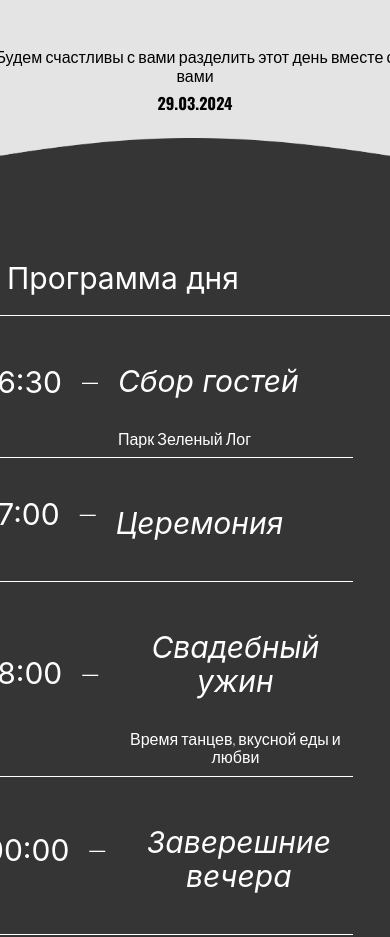
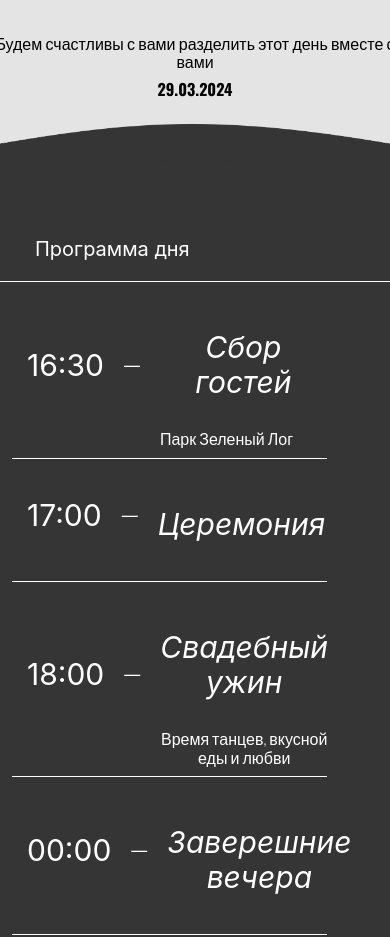
Before and after one commit to Beinyc/wedding-web-site_invite, a React (Create React App) app: page / in a window 390 px wide. Shown: the part 1060-1997 px from the top of the page. Built offline with nearby package versions, Linux system fonts and the light colour scheme; the HTML template or start-up script is replaced by a standard one.

Commit message:
v 0.6.1
Адаптивны первые 3 блока

```diff
--- a/src/components/bookmark/bookmark.css
+++ b/src/components/bookmark/bookmark.css
@@ -16,7 +16,7 @@
 }
 
 .bookmark__image-down {
-    max-width: 450px;
+    max-width: 100%;
     border-radius: 5px;
 }
 
--- a/src/components/dressCode/dressCode.css
+++ b/src/components/dressCode/dressCode.css
@@ -22,7 +22,7 @@
 }
 
 .dress-code__image-color {
-    max-width: 400px;
+    max-width: 70%;
 }
 
 .dress-code__title {
--- a/src/components/header/header.css
+++ b/src/components/header/header.css
@@ -1,10 +1,11 @@
 .header {
     position: relative;
     background-color: rgb(229, 228, 228);
+    max-width: 450px;
 }
 
 .header__image {
-    max-width: 450px;
+    width: 95%;
     height: 520px;
     object-fit: cover;
 }
@@ -22,6 +23,12 @@
     color: rgb(85, 83, 81);
 }
 
+@media (max-width: 400px){
+    .header__name {
+        font-size: 20px;
+    }
+}
+
 .header__date {
     margin: 0;
     padding-top: 10px;
--- a/src/components/main/main.css
+++ b/src/components/main/main.css
@@ -31,6 +31,12 @@
    font-weight: 300;
 }
 
+@media (max-width: 370px){
+    .main__paragraph {
+        width: 290px;
+    }
+}
+
 .main__date {
     margin: 0;
     padding-bottom: 50px;
--- a/src/components/place/place.css
+++ b/src/components/place/place.css
@@ -1,5 +1,5 @@
 .place {
-    width: 450px;
+    max-width: 450px;
     background-color: rgb(229, 228, 228);
     padding-bottom: 30px;
 }
--- a/src/components/program/program.css
+++ b/src/components/program/program.css
@@ -1,5 +1,5 @@
 .program{
-    width: 450px;
+    max-width: 450px;
     background-color: #353535;
     color: white;
     border-radius: 5px;
@@ -8,26 +8,31 @@
 .program__title {
     padding-top: 30px;
     margin: 0;
-    margin-left: 12px;
-    padding-left: 25px;
+    padding-left: 35px;
     font-size: 30px;
     padding-bottom: 20px;
     border-bottom: 1px solid;
-    width: 400px;
+    width: 100%;
     display: flex;
 }
 
+@media (max-width: 400px){
+    .program__title {
+        font-size: 20px;
+    }
+}
+
 .program__vector {
-    max-width: 450px;
+    max-width: 100%;
     position: relative;
     top: -25px;
 }
 
 .program__vector-2 {
-    max-width: 450px;
+    max-width: 100%;
     transform: rotate(180deg);
     position: relative;
-    top: 37px;
+    top: 33px;
 }
 
 .program__time-flex {
@@ -55,17 +60,39 @@
     padding-top: 48px;
 }
 
-.program__margin-zero {
-    margin: 0;
-}
-
 .program__paragraph-up {
     padding-bottom: 30px;
     font-style: italic;
     font-size: 30px;
+    margin: 0;
 }
 
 .program__paragraph-down {
     font-family: "Oswald", sans-serif;
     font-weight: 100;
+    margin: 0;
 }
+
+.program__list-flex {
+    padding-left: 12px;
+    width: 95%;
+}
+
+@media (max-width: 380px){
+    .program__time {
+        font-size: 20px;
+        padding-left: 35px;
+    }
+
+    .program__paragraph-up {
+        padding-bottom: 5px;
+    }
+
+    .program__paragraph-up {
+        font-size: 23px;
+    }
+
+    .program__item-flex {
+        padding-top: 7px;
+    }
+}
--- a/src/components/program/program.jsx
+++ b/src/components/program/program.jsx
@@ -7,7 +7,7 @@ export default function Program() {
         <div className='program'>
             <img className='program__vector' src={vector} alt="дуга" />
             <p className='program__title'>Программа дня</p>
-            <div>
+            <div className='program__list-flex'>
                 <div className='program__time-flex'>
                     <p className='program__time'>16:30</p>
                     <p className='program__dash'>—</p>
```
